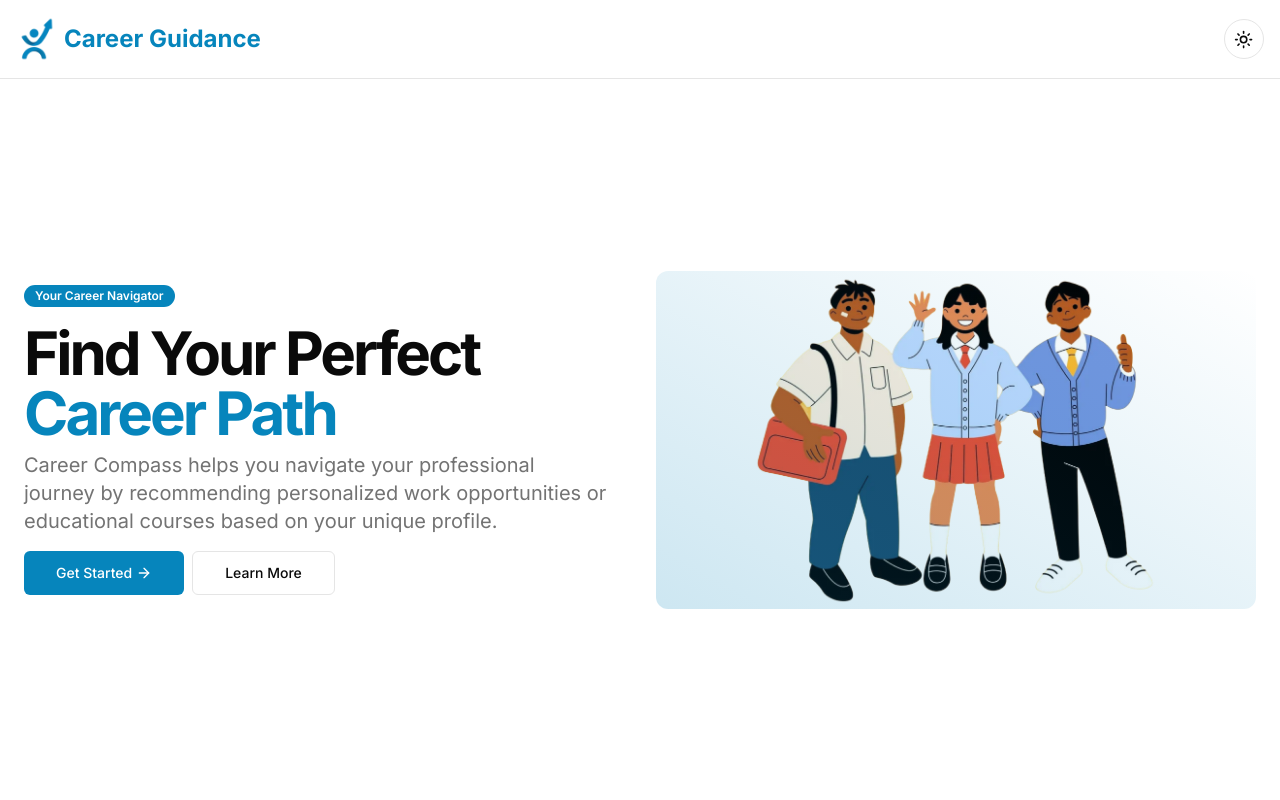
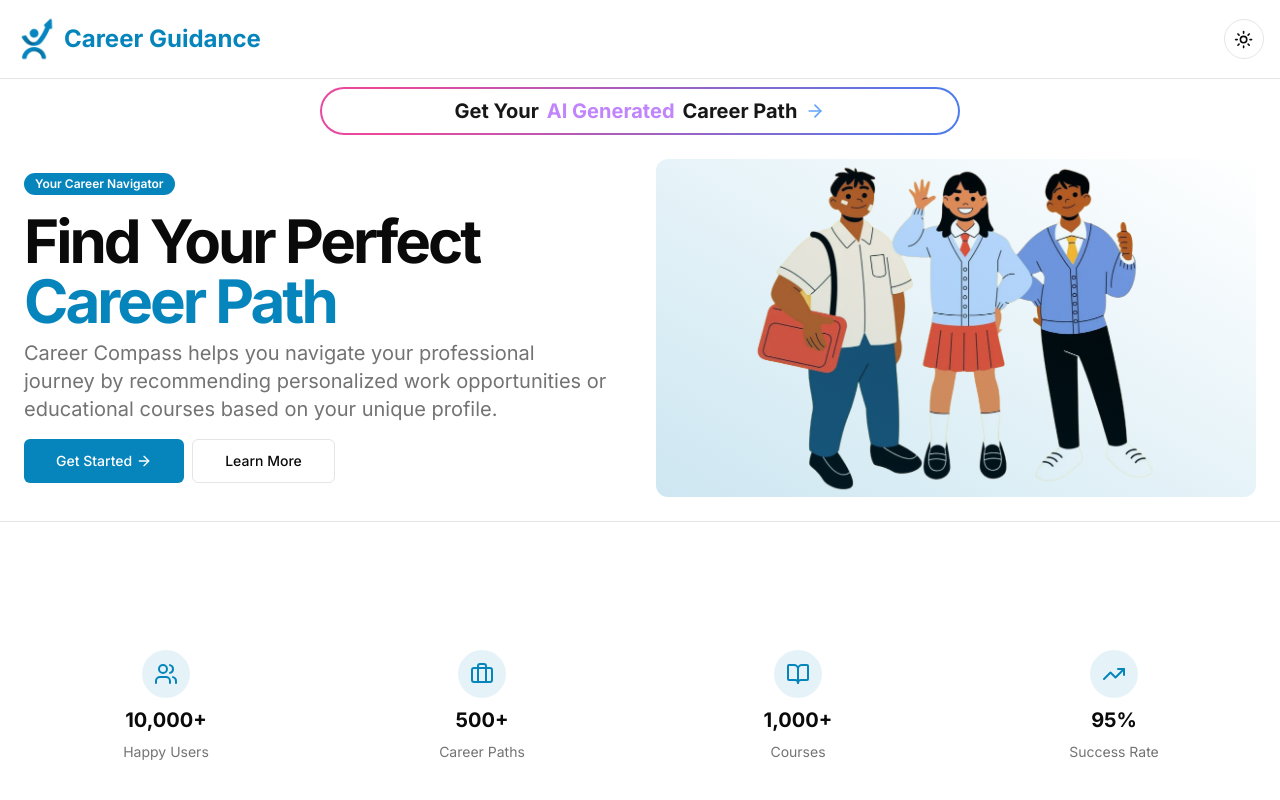
Before and after one commit to Rakesh-Bhagat/Career-Compass, a Next.js app: page / in a window 1280 px wide. Shown: the top 800 px of the page. Built offline with nearby package versions, Linux system fonts and the light colour scheme; no server answers.

Commit message:
Added banner

```diff
--- /dev/null
+++ b/app/careertest/page.tsx
@@ -0,0 +1,14 @@
+import { Footer } from "@/components/Footer";
+import { Landing } from "@/components/Landing";
+import { Navbar } from "@/components/Navbar";
+
+export default function(){
+    return (
+        <div className="min-h-screen flex flex-col">
+              <Navbar />
+              <div className="h-screen flex justify-center items-center">coming soon ...</div>
+              <Footer />
+            </div>
+
+    )
+}
--- a/app/layout.tsx
+++ b/app/layout.tsx
@@ -8,11 +8,11 @@ import { SessionProvider } from "next-auth/react"
 
 const inter = Inter({ subsets: ["latin"] })
 
-// export const metadata: Metadata = {
-//   title: "Career Guidance Platform",
-//   description: "Find your perfect career path with personalized guidance",
-//     generator: 'v0.dev'
-// }
+export function Metadata()  {
+  title: "Career Guidance Platform"
+  description: "Find your perfect career path with personalized guidance"
+    generator: 'Team Career Compass'
+}
 
 export default function RootLayout({
   children,
--- a/app/page.tsx
+++ b/app/page.tsx
@@ -1,3 +1,4 @@
+import CareerBanner from "@/components/CareerBanner";
 import { Footer } from "@/components/Footer";
 import { Landing } from "@/components/Landing";
 import { Navbar } from "@/components/Navbar";
@@ -9,29 +10,8 @@ export default function Home() {
   return (
     <div className="min-h-screen flex flex-col">
       <Navbar />
-
-      {/* <main className="flex-1 flex items-center justify-center p-4">
-        <div className="max-w-md w-full mx-auto text-center space-y-6">
-          <div className="space-y-2">
-            <h2 className="text-3xl font-bold">Welcome to Career Guidance</h2>
-            <p className="text-muted-foreground">
-              Find your perfect career path with personalized guidance
-            </p>
-          </div>
-
-          <div className="space-y-4">
-            <Button asChild className="w-full">
-              <Link href="/login">Get Started</Link>
-            </Button>
-            <Button variant="outline" asChild className="w-full">
-              <Link href="/about">Learn More</Link>
-            </Button>
-          </div>
-        </div>
-      </main> */}
-
+      <CareerBanner/>
       <Landing />
-
       <Footer />
     </div>
   );
--- /dev/null
+++ b/components/CareerBanner.tsx
@@ -0,0 +1,27 @@
+"use client";
+import { motion } from "framer-motion";
+import { ArrowRight } from "lucide-react";
+import Link from "next/link";
+
+export function CareerBanner() {
+  return (
+    <Link href={"/careertest"}>
+    <motion.div
+      initial={{ opacity: 0, y: -10 }}
+      animate={{ opacity: 1, y: 0 }}
+      transition={{ duration: 0.5 }}
+      className="sm:w-3/4 sm:mx-auto md:w-1/2 mx-auto mt-2 p-[2px] rounded-full bg-gradient-to-r from-purple-500 via-pink-500 to-blue-500 bg-[length:200%_200%] animate-border-gradient"
+    >
+      <div className="bg-white rounded-full flex items-center justify-center px-6 py-2 dark:bg-background">
+        <h1 className="text-sm sm:text-sm md:text-xl font-bold text-neutral-900 dark:text-neutral-200 flex items-center gap-2 text-center">
+          Get Your <span className="text-purple-400">AI Generated</span> Career Path
+          <ArrowRight className="w-5 h-5 text-blue-400" />
+        </h1>
+      </div>
+    </motion.div>
+    </Link>
+  );
+}
+
+
+export default CareerBanner
--- a/components/Landing.tsx
+++ b/components/Landing.tsx
@@ -5,7 +5,7 @@ import { Button } from "@/components/ui/button"
 
 export function Landing(){
     return <main className="flex-1">
-        <section className="w-full py-12 md:py-24 lg:py-32 xl:py-48 bg-background">
+        <section className="w-full py-6 bg-background">
           <div className="container px-4 md:px-6">
             <div className="grid gap-6 lg:grid-cols-[1fr_400px] lg:gap-12 xl:grid-cols-[1fr_600px]">
               <div className="flex flex-col justify-center space-y-4">
--- a/package.json
+++ b/package.json
@@ -48,6 +48,7 @@
     "cmdk": "1.0.4",
     "date-fns": "4.1.0",
     "embla-carousel-react": "8.5.1",
+    "framer-motion": "^12.15.0",
     "input-otp": "1.4.1",
     "lucide-react": "^0.454.0",
     "mongoose": "^8.12.1",
--- a/tailwind.config.ts
+++ b/tailwind.config.ts
@@ -1,4 +1,4 @@
-import type { Config } from "tailwindcss"
+import type { Config } from "tailwindcss";
 
 const config = {
   darkMode: ["class"],
@@ -69,14 +69,27 @@ const config = {
           from: { height: "var(--radix-accordion-content-height)" },
           to: { height: "0" },
         },
+        "border-gradient": {
+          "0%, 100%": {
+            backgroundPosition: "0% 50%",
+          },
+          "50%": {
+            backgroundPosition: "100% 50%",
+          },
+        },
+
       },
       animation: {
         "accordion-down": "accordion-down 0.2s ease-out",
         "accordion-up": "accordion-up 0.2s ease-out",
+        "border-gradient": "border-gradient 4s ease infinite",
+      },
+      backgroundSize: {
+        "200": "200% 200%",
       },
     },
   },
   plugins: [require("tailwindcss-animate")],
-} satisfies Config
+} satisfies Config;
 
-export default config
+export default config;
```
Also changed, not shown: 1 other file (tests, documents, lock files or other folders).
